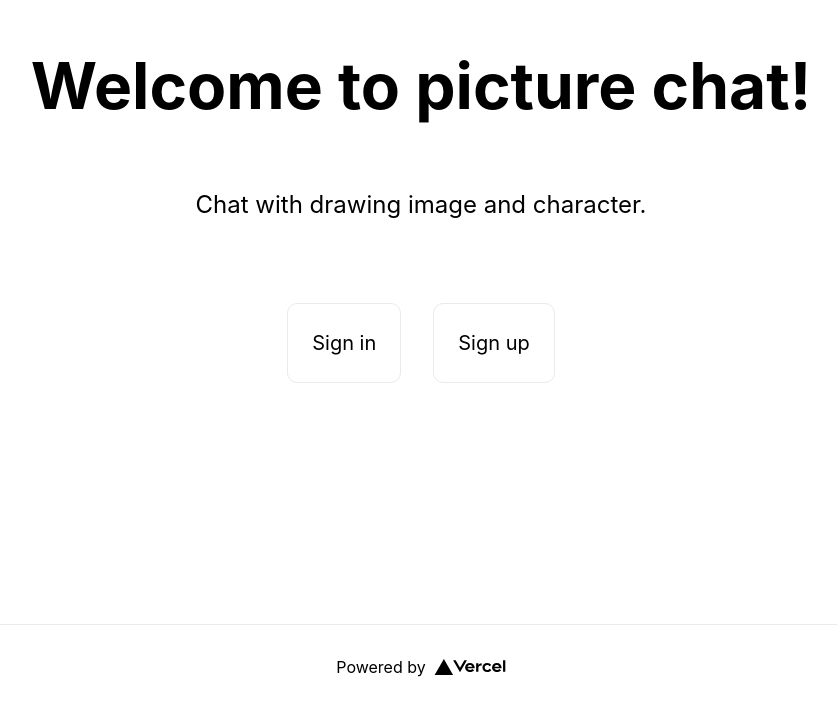
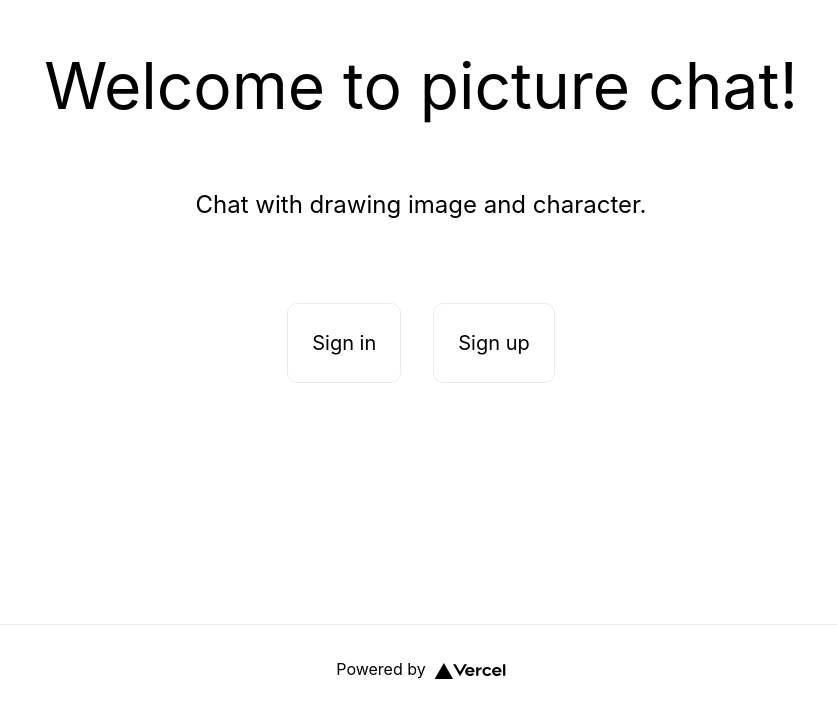
Before and after one commit to 17043003/blackboard-web, a Next.js app: page / in a window 1280 px wide. Shown: the part 176-889 px from the top of the page, without its empty margins (219-1056 px from the left). Built offline with nearby package versions, Linux system fonts and the light colour scheme.

Commit message:
add tailwindcss config.

```diff
--- a/styles/globals.css
+++ b/styles/globals.css
@@ -1,3 +1,7 @@
+@import 'tailwindcss/base';
+@import 'tailwindcss/components';
+@import 'tailwindcss/utilities';
+
 html,
 body {
   padding: 0;
--- a/tailwind.config.js
+++ b/tailwind.config.js
@@ -1,7 +1,10 @@
 module.exports = {
-  content: [],
-  theme: {
-    extend: {},
-  },
-  plugins: [],
-}
+    content: [
+      "./pages/**/*.{js,ts,jsx,tsx}",
+      "./components/**/*.{js,ts,jsx,tsx}",
+    ],
+    theme: {
+      extend: {},
+    },
+    plugins: [],
+  }
```
